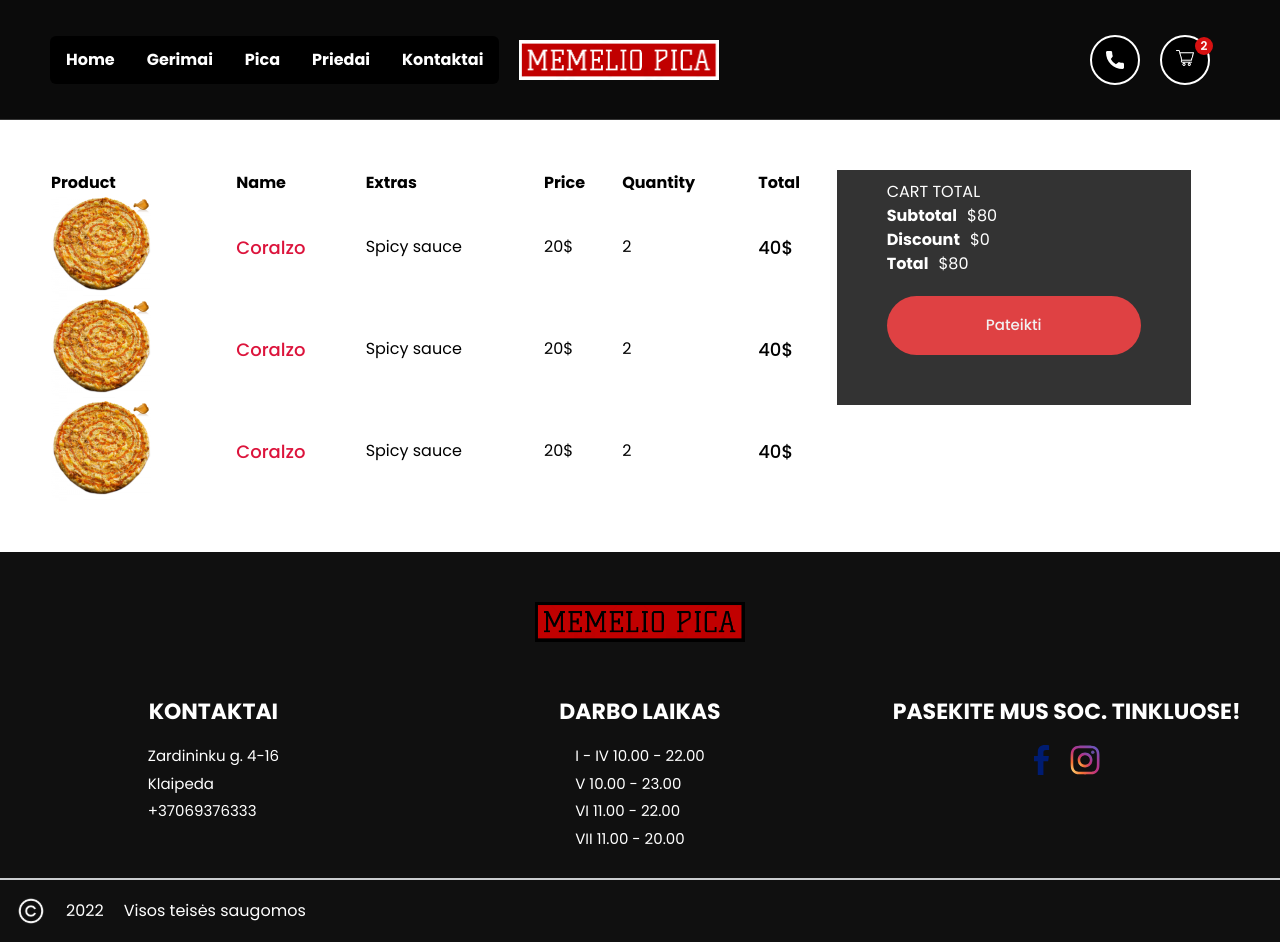
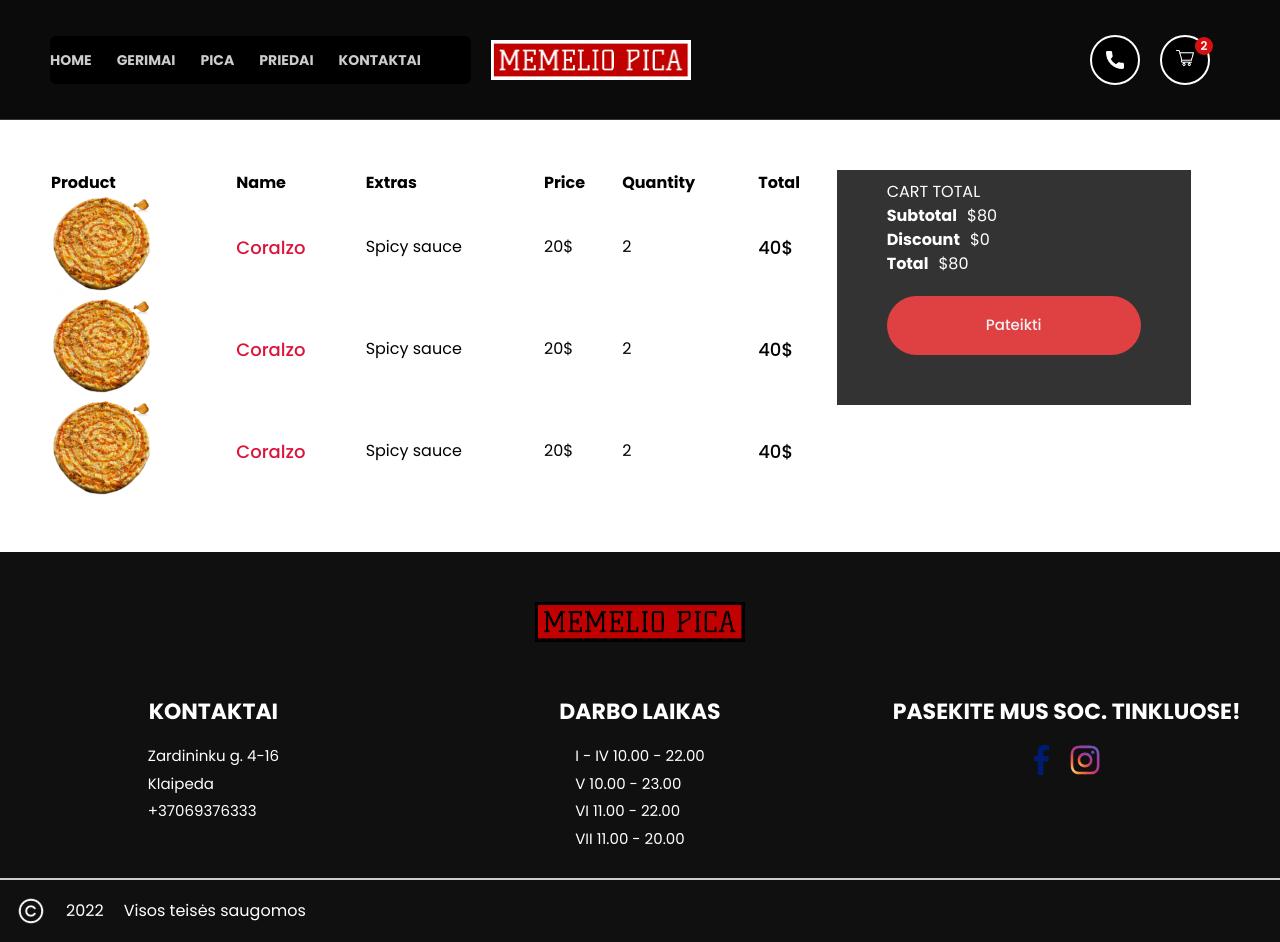
Before and after one commit to kbagdanskas/foodapp, a Next.js app: page /cart in a window 1280 px wide. Built offline with nearby package versions, Linux system fonts and the light colour scheme.

Commit message:
bug fixed

```diff
--- a/components/Hamburger.jsx
+++ b/components/Hamburger.jsx
@@ -11,11 +11,11 @@ const HamburgerMenu = () => (<div className='relative'>
 const HamburgerIcon = () => (<div className='p-1/2'><svg className="text-gray-500" fill="none" strokeLinecap="round" strokeLinejoin="round" strokeWidth="2" viewBox="0 0 24 24" stroke="currentColor"><path d="M4 6h16M4 12h16M4 18h16"></path></svg></div>)
 
 export const Links = () => (<>
-    <Link href="/"><a className='font-bold p-4'>Home</a></Link>
-    <Link href="/about"><a className='font-bold p-4'>Gerimai</a></Link>
-    <Link href="/pizzas"><a className='font-bold p-4'>Pica</a></Link>
-    <Link href="/more"><a className='font-bold p-4'>Priedai</a></Link>
-    <Link href="/contact"><a className='font-bold p-4'>Kontaktai</a></Link>
+    <Link href="/"><a className='font-bold listtext p-4'>Home</a></Link>
+    <Link href="/about"><a className='font-bold listtext p-4'>Gerimai</a></Link>
+    <Link href="/pizzas"><a className='font-bold listtext p-4'>Pica</a></Link>
+    <Link href="/more"><a className='font-bold listtext p-4'>Priedai</a></Link>
+    <Link href="/contact"><a className='font-bold listtext p-4'>Kontaktai</a></Link>
 </>)
 
 export default HamburgerMenu
--- a/styles/Navbar.module.css
+++ b/styles/Navbar.module.css
@@ -40,22 +40,12 @@
     box-shadow: inset 0 -1px 0 0 rgb(54 54 54);
 }
 
-.listtext {
-    display: flex;
-    flex-direction: row;
-    margin-right: 50px;
-}
-
-.listtext li {
-    margin-right: 20px;
-}
-
 .logo {
     flex: 3;
     height: 40px;
 }
 
-.listtext li a {
+.listtext {
     color: #fff;
     font-size: 14px;
     text-transform: uppercase;
@@ -63,7 +53,7 @@
     opacity: 0.8;
 }
 
-.listtext li a:after {
+.listtext:after {
     position: absolute;
     content: '';
     width: 100%;
@@ -76,11 +66,11 @@
     transition: 0.2s;
 }
 
-.listtext li a:hover:after {
+.listtext:hover:after {
     opacity: 1;
 }
 
-.listtext li a:hover {
+.listtext:hover {
     opacity: 1;
     transition: 0.2s;
 }
--- a/styles/Order.module.css
+++ b/styles/Order.module.css
@@ -1,5 +1,5 @@
 .container {
-    padding: 50px;
+    padding: 100px 50px;
     display: flex;
 }
 
@@ -113,6 +113,9 @@
         text-align: center;
     }
     .table {
+        margin-bottom: 40px;
+    }
+    .row {
         margin-bottom: 20px;
     }
 }
--- a/styles/burger.css
+++ b/styles/burger.css
@@ -67,6 +67,17 @@
     display: flex;
     flex-direction: column;
     padding: 1rem;
+    color: #fff;
+    font-size: 16px;
+    letter-spacing: 1px;
+    text-transform: uppercase;
+    position: relative;
+    opacity: 0.8;
+}
+
+.bm-item-list a:hover {
+    opacity: 1;
+    transition: 0.2s;
 }
 
 .bm-item-list a:first-of-type {
--- a/styles/globals.css
+++ b/styles/globals.css
@@ -8,6 +8,41 @@ body {
     padding: 0;
     margin: 0;
     font-family: 'Poppins', sans-serif;
+}
+
+.listtext {
+    color: #fff;
+    font-size: 14px;
+    text-transform: uppercase;
+    position: relative;
+    opacity: 0.8;
+    margin-right: 25px;
+}
+
+.listtext:after {
+    position: absolute;
+    content: '';
+    width: 100%;
+    height: 1px;
+    background-color: crimson;
+    bottom: -5px;
+    left: 50%;
+    transform: translateX(-50%);
+    opacity: 0;
+    transition: 0.2s;
+}
+
+.listtext:last-of-type {
+    margin-right: 50px;
+}
+
+.listtext:hover:after {
+    opacity: 1;
+}
+
+.listtext:hover {
+    opacity: 1;
+    transition: 0.2s;
 }
 
 li {
@@ -23,3 +58,16 @@ ul {
 * {
     box-sizing: border-box;
 }
+
+.p-4 {
+    padding: 0;
+}
+
+@media screen and (max-width: 1023px) {
+    .p-4 {
+        padding: 1rem;
+    }
+    .listtext:after {
+        display: none;
+    }
+}
```
